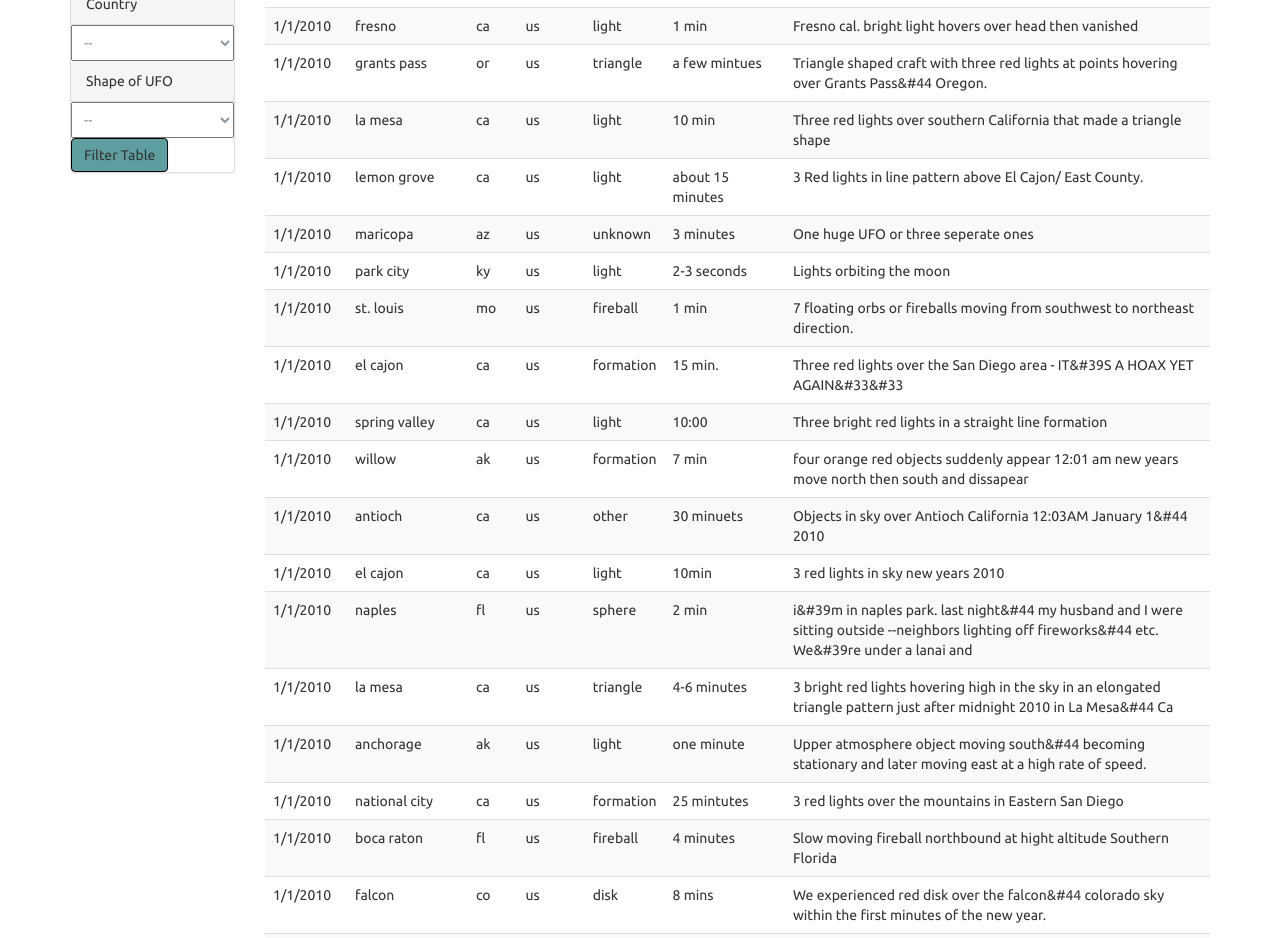
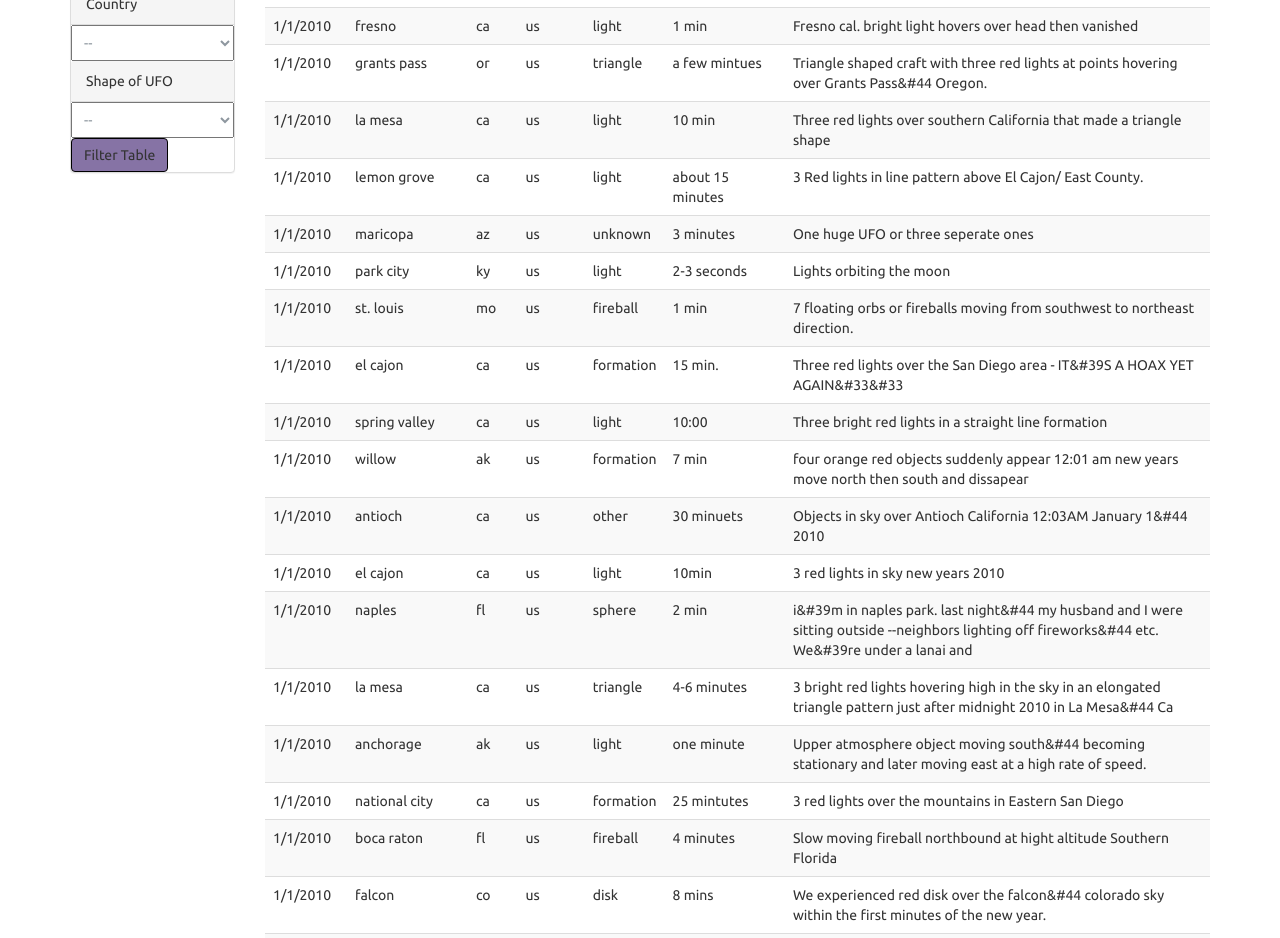
Before and after one commit to Munseaux/javascript-challenge, a plain HTML site: page index.html in a window 1280 px wide. Shown: the part 920-1858 px from the top of the page. Drawn offline with nearby package versions, Linux system fonts and the light colour scheme.

Commit message:
updates to button

```diff
--- a/static/css/style.css
+++ b/static/css/style.css
@@ -63,8 +63,8 @@
 
   #filter-btn {
     margin: auto;
+    background-color: rgb(134, 115, 165);
     text-align: center;
-    background-color:cadetblue;
     border-style: solid;
     border-width: 2%;
     border-color: black;
```
